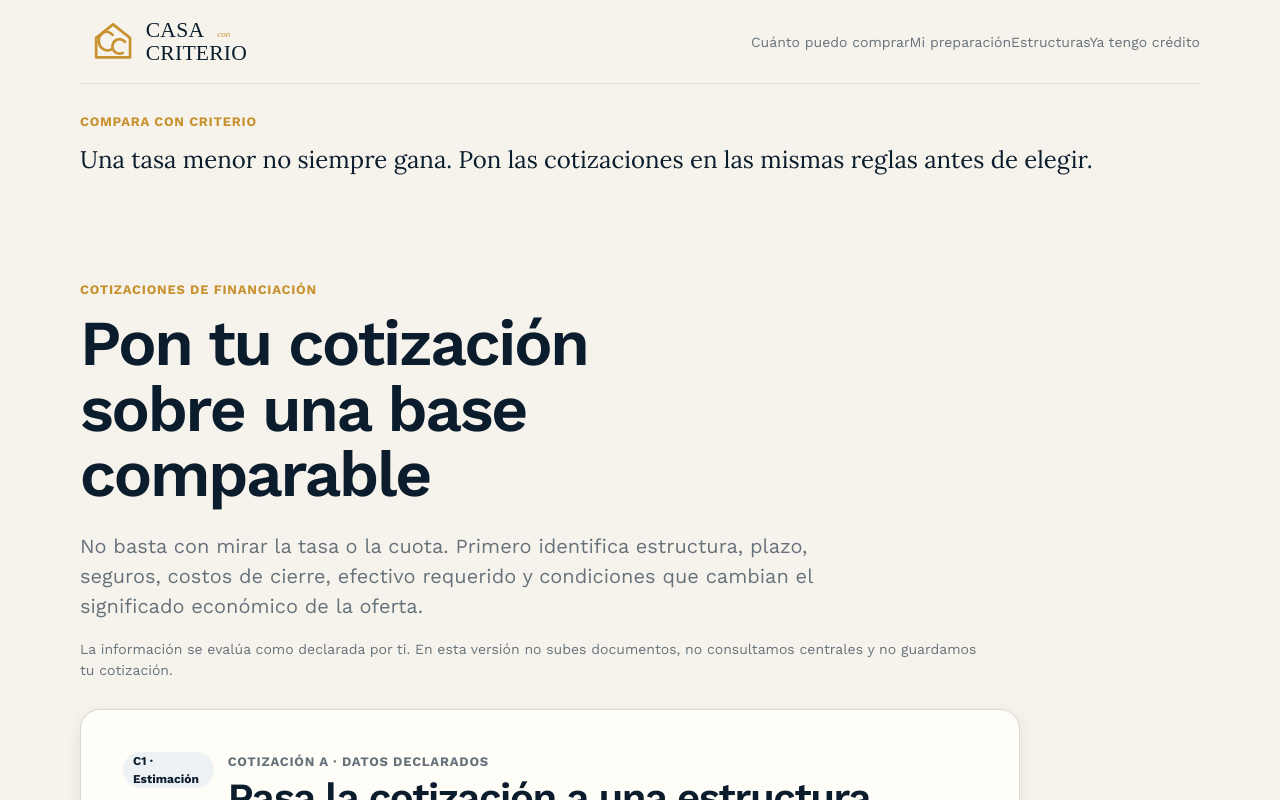
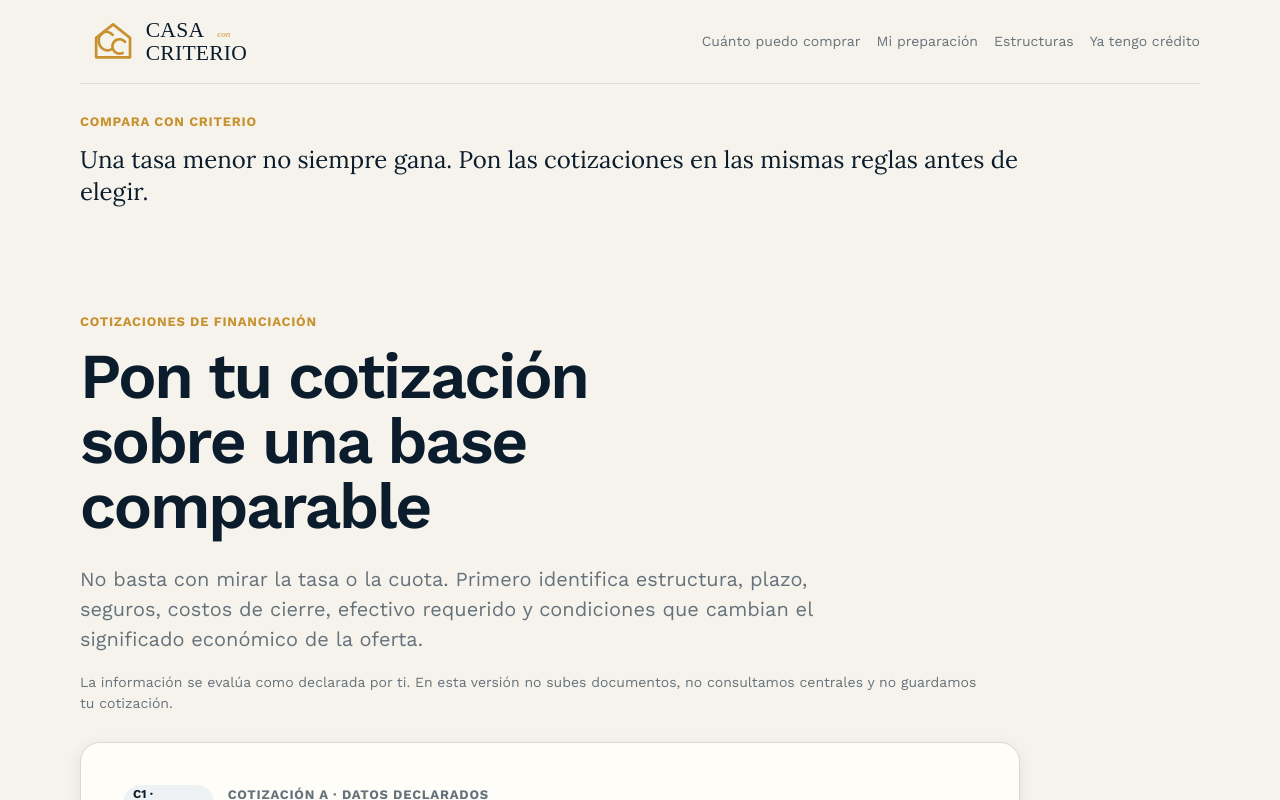
Before and after one commit to arendon7/VIVIENDA, a Next.js app: page /comprar/comparar-cotizaciones in a window 1280 px wide. Shown: the top 800 px of the page. Built offline with nearby package versions, Linux system fonts and the light colour scheme.

Commit message:
refactor(brand): unify quote comparison chrome

```diff
--- a/app/comprar/comparar-cotizaciones/page.tsx
+++ b/app/comprar/comparar-cotizaciones/page.tsx
@@ -1,34 +1,31 @@
-import { BrandLogo } from "@/components/brand/BrandLogo";
+import { ProductFooter, ProductHeader, ProductIntro } from "@/components/brand/ProductChrome";
 import { QuoteNormalizationTool } from "./quote-normalization-tool";
 
 export default function QuoteNormalizationPage() {
   return (
     <>
-      <header className="shell site-header cc-site-header">
-        <a className="cc-brand-link" href="/" aria-label="Casa con Criterio · inicio">
-          <BrandLogo width={230} priority />
-        </a>
-        <nav aria-label="Comparación de cotizaciones de financiación">
-          <a className="nav-link" href="/comprar/cuanto-puedo-comprar">Cuánto puedo comprar</a>
-          <a className="nav-link" href="/comprar/preparacion">Mi preparación</a>
-          <a className="nav-link" href="/comprar/financiacion">Estructuras</a>
-          <a className="nav-link" href="/revisar">Ya tengo crédito</a>
-        </nav>
-      </header>
+      <ProductHeader
+        ariaLabel="Comparación de cotizaciones de financiación"
+        links={[
+          { href: "/comprar/cuanto-puedo-comprar", label: "Cuánto puedo comprar" },
+          { href: "/comprar/preparacion", label: "Mi preparación" },
+          { href: "/comprar/financiacion", label: "Estructuras" },
+          { href: "/revisar", label: "Ya tengo crédito" },
+        ]}
+      />
       <main id="contenido" className="shell">
-        <section style={{ paddingTop: 28 }}>
-          <p className="eyebrow">Compara con Criterio</p>
-          <p className="cc-commercial-line" style={{ marginTop: 0, marginBottom: 20 }}>
-            Una tasa menor no siempre gana. Pon las cotizaciones en las mismas reglas antes de elegir.
-          </p>
-        </section>
+        <ProductIntro
+          eyebrow="Compara con Criterio"
+          statement="Una tasa menor no siempre gana. Pon las cotizaciones en las mismas reglas antes de elegir."
+        />
         <QuoteNormalizationTool />
       </main>
-      <footer className="shell site-footer cc-footer">
-        <BrandLogo width={185} />
-        <p>Cotizaciones declaradas C1 y escenarios económicos modelados C2.</p>
-        <p>No es verificación documental, recomendación de banco, predicción de UVR, elegibilidad, preaprobación ni aprobación.</p>
-      </footer>
+      <ProductFooter
+        lines={[
+          "Cotizaciones declaradas C1 y escenarios económicos modelados C2.",
+          "No es verificación documental, recomendación de banco, predicción de UVR, elegibilidad, preaprobación ni aprobación.",
+        ]}
+      />
     </>
   );
 }
```
